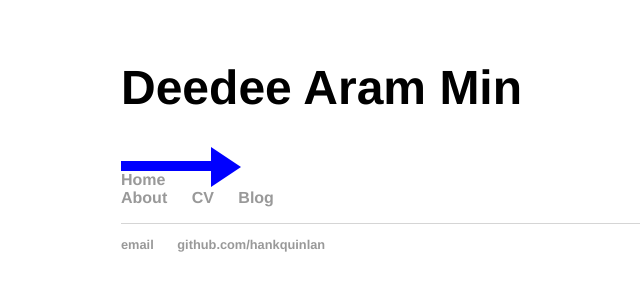
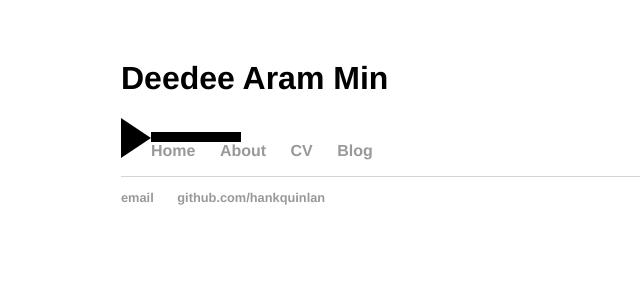
Before and after one commit to mindeed/mindeed.github.io, a Jekyll site: the page built from index.html, in a window 1280 px wide. Shown: the top 300 px of the page, without its empty margins (71-711 px from the left). Built offline with Jekyll 4.4.1, drawn with Linux system fonts in a browser that asks for light colours.

Commit message:
Update main.css

```diff
--- a/css/main.css
+++ b/css/main.css
@@ -10,9 +10,9 @@ body {
 .line {
   margin-top: 14px;
   width: 90px;
-  background: blue;
+  background: black;
   height: 10px;
-  float: left;
+  float: right;
 }
 
 .point {
@@ -20,8 +20,8 @@ body {
   height: 0;
   border-top: 20px solid transparent;
   border-bottom: 20px solid transparent;
-  border-left: 30px solid blue;
-  float: right;
+  border-left: 30px solid black;
+  float: left;
 }
 
 nav ul, footer ul {
@@ -42,7 +42,7 @@ a:hover {
     text-decoration: underline;
 }
 h1 {
-    font-size: 3em;
+    font-size: 2em;
     font-family:'Helvetica', 'Arial', 'Sans-Serif';
 }
 p {
```
